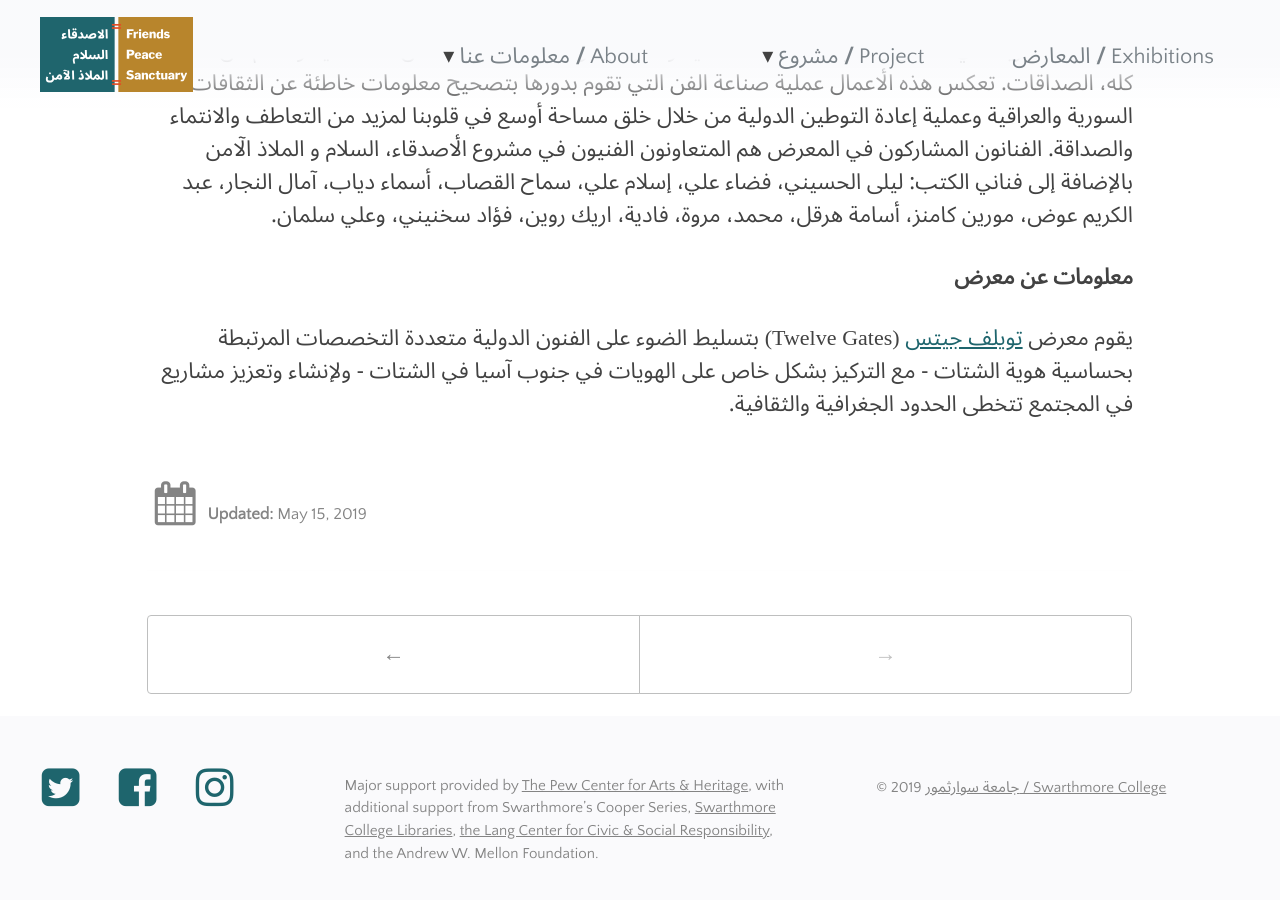
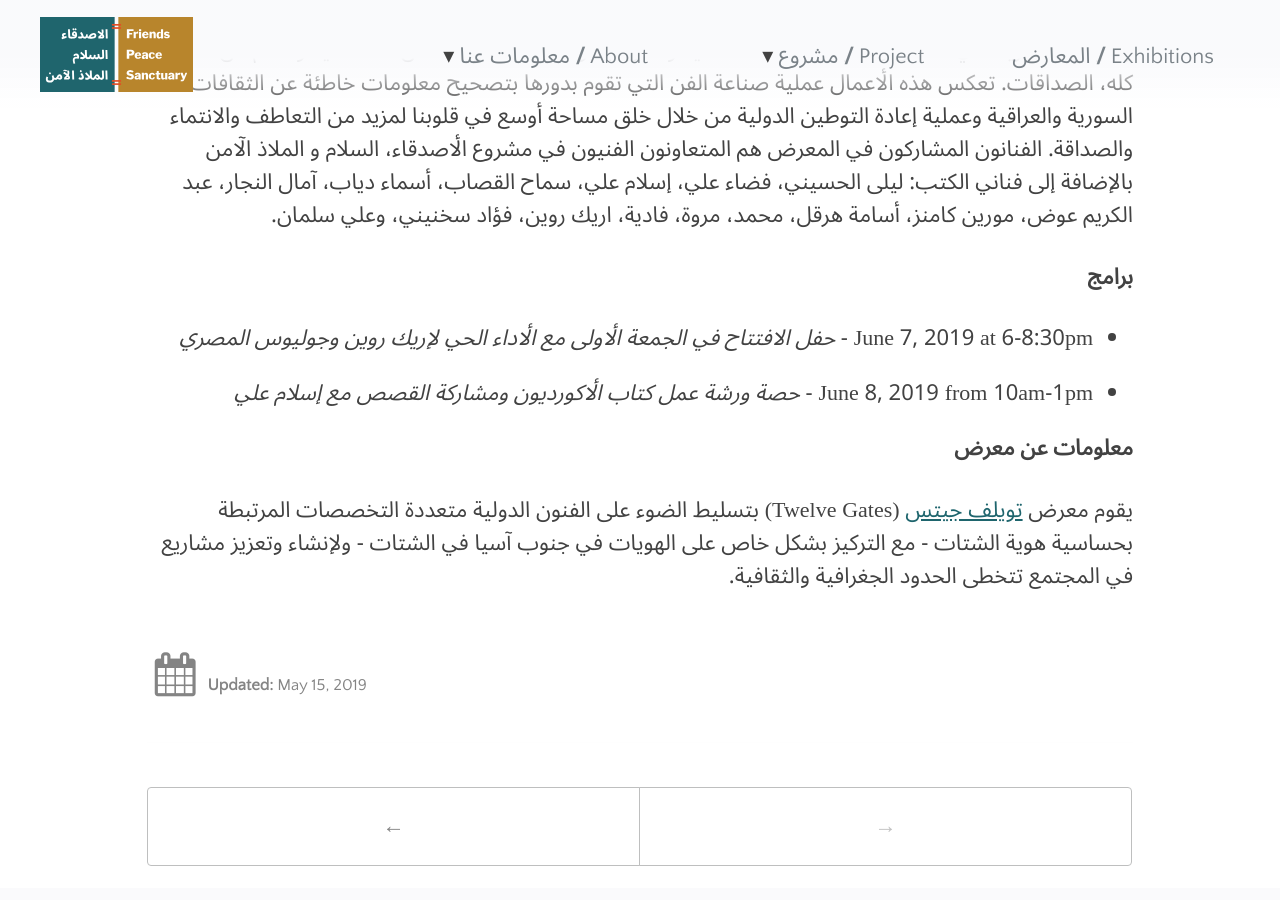
Before and after one commit to swat-ds/fps.swarthmore.edu, a Jekyll site: the page built from _posts/2019-05-15-friends.md, in a window 1280 px wide and 900 px high, scrolled down 2411 px. Built offline with Jekyll 4.4.1, drawn with Linux system fonts in a browser that asks for light colours.

Commit message:
Update 2019-05-15-friends.md

```diff
--- a/_posts/2019-05-15-friends.md
+++ b/_posts/2019-05-15-friends.md
@@ -58,6 +58,17 @@ In partnership with [12Gates Arts](http://www.twelvegatesarts.org/), _Friends, P
  بالاشتراك مع معرض تويلف جيتس (Twelve Gates) يدعوكم مشروع الأصدقاء، السلام والملاذ الآمن لزيارة المنزل البعيد عن الوطن (أي المعرض)، انضموا إلينا في تجربة كل شيء بدءًا من المنحوتات والقواميس وصولاً إلى الكتب واللوحات الأثرية التي تحتفل وتسرد اللحظات الثقافية والتاريخية والمحادثات والقصص الشخصية والأهم من ذلك كله، الصداقات. تعكس هذه الأعمال عملية صناعة الفن التي تقوم بدورها بتصحيح معلومات خاطئة عن الثقافات السورية والعراقية وعملية إعادة التوطين الدولية من خلال خلق مساحة أوسع في قلوبنا لمزيد من التعاطف والانتماء والصداقة. الفنانون المشاركون في المعرض هم المتعاونون الفنيون في مشروع الأصدقاء، السلام و الملاذ الآمن بالإضافة إلى فناني الكتب: ليلى الحسيني، فضاء علي، إسلام علي، سماح القصاب، أسماء دياب، آمال النجار، عبد الكريم عوض، مورين كامنز، أسامة هرقل، محمد، مروة، فادية، اريك روين، فؤاد سخنيني، وعلي سلمان.
 {: .ar}
 
+
+**برامج**
+{: .ar}
+
+- June 7, 2019 at 6-8:30pm - _حفل الافتتاح في الجمعة الأولى مع الأداء الحي لإريك روين وجوليوس المصري_
+{: .ar}
+
+- June 8, 2019 from 10am-1pm - _حصة ورشة عمل كتاب الأكورديون ومشاركة القصص مع إسلام علي_
+{: .ar}
+
+
 **معلومات عن معرض**
 {: .ar}
 
```
